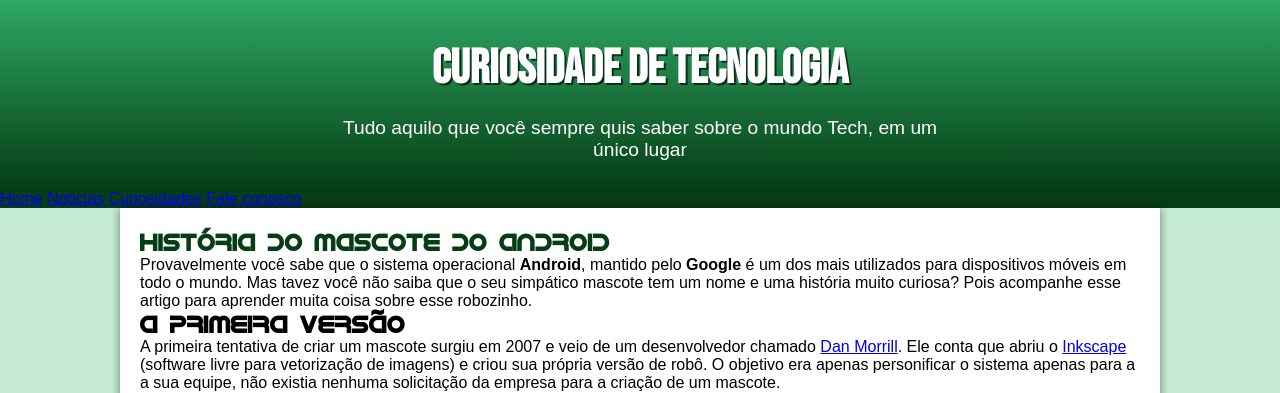
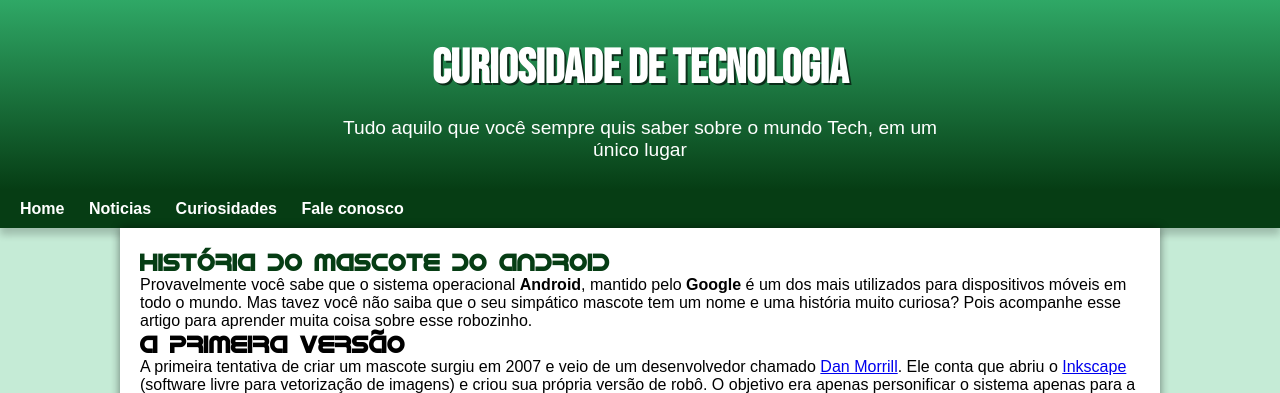
Before and after one commit to luizcarlosjj/aprendizado-cursos, a PHP site: page / in a window 1280 px wide. Shown: the top 393 px of the page. Run offline with PHP 8.4, Linux system fonts and the light colour scheme.

Commit message:
last commi aula9

```diff
--- a/html&css/Desafios/desafio10-aulas/estilo/style.css
+++ b/html&css/Desafios/desafio10-aulas/estilo/style.css
@@ -56,6 +56,22 @@
 
 nav {
   background-color: var(--cor5);
+  padding: 10px;
+  box-shadow: 0px 7px 7px  rgba(0, 0, 0, 0.192);
+}
+
+nav > a {
+  color: white;
+  padding: 10px;
+  text-decoration: none;
+  font-weight: bold;
+  transition-duration: 0.5s;
+}
+
+nav a:hover{
+  background-color: var(--cor3);
+  color: var(--cor5);
+  border-radius: 5px;
 }
 
 main {
```
